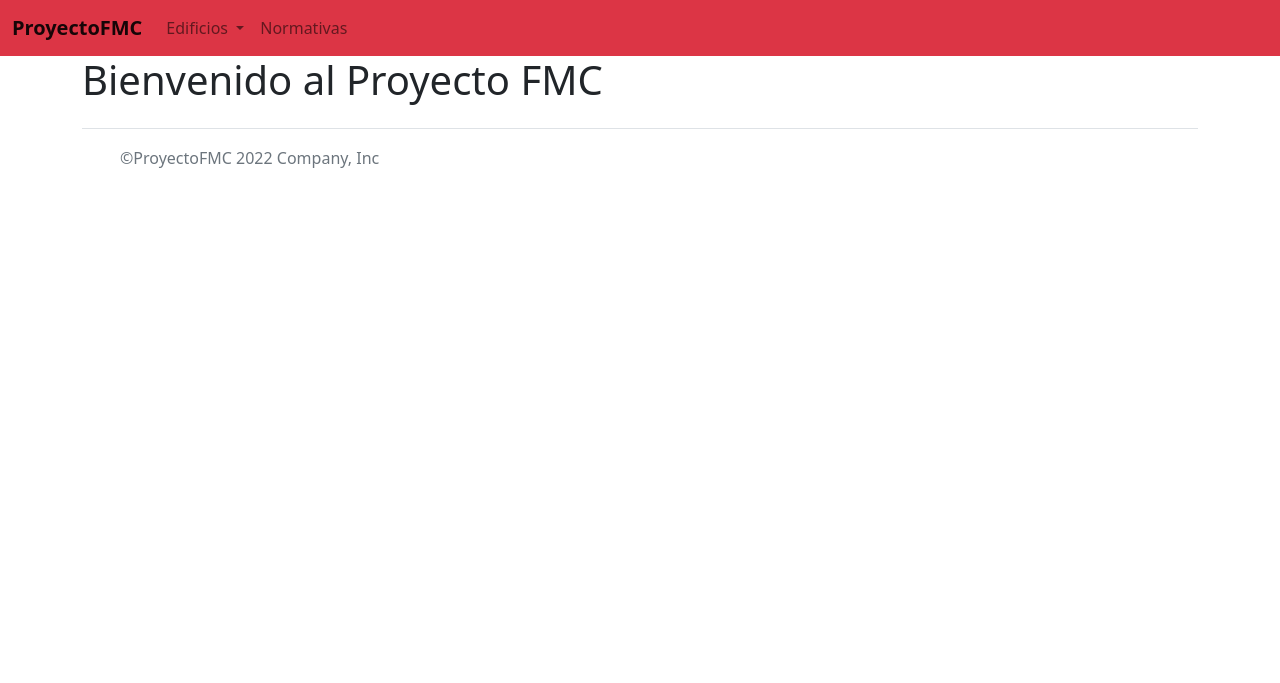
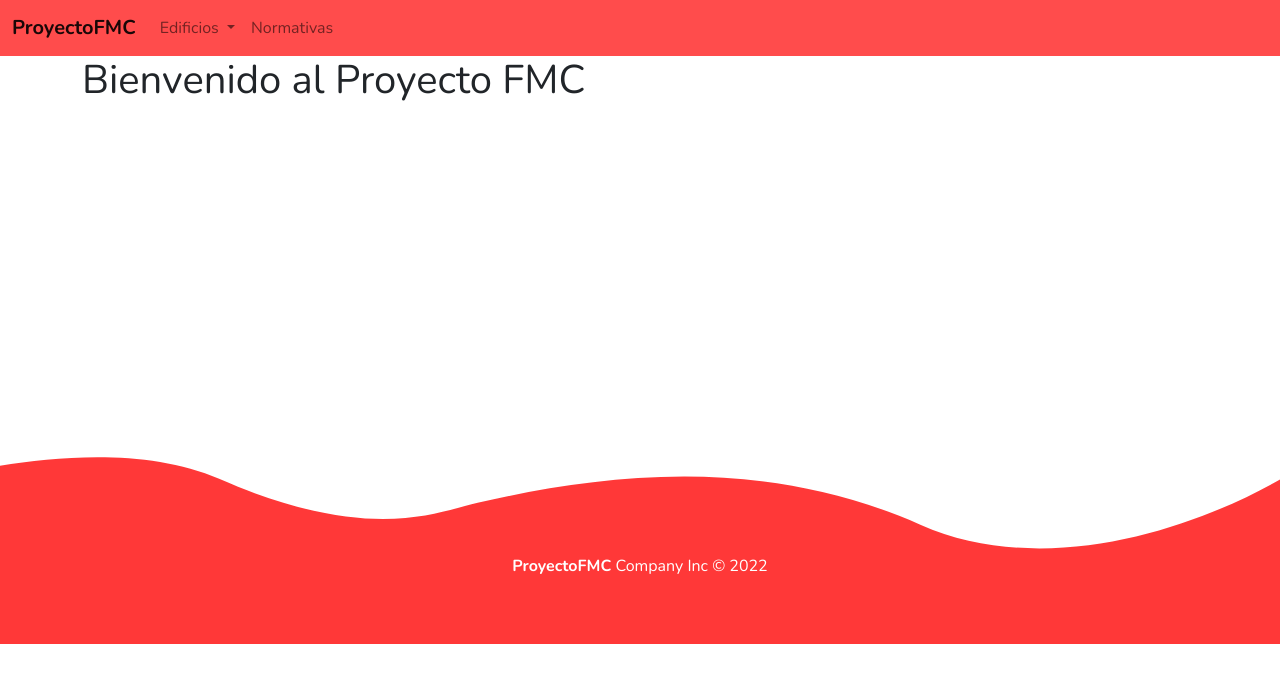
Before and after one commit to samuVillegas/proyecto-fmc, a Django app: page /company/ in a window 1280 px wide. Shown: the top 683 px of the page. Run offline with Django 4.2, Linux system fonts and the light colour scheme.

Commit message:
Diseno footer

```diff
--- a/apps/company/static/styles/index.css
+++ b/apps/company/static/styles/index.css
@@ -0,0 +1,38 @@
+@import url('https://fonts.googleapis.com/css2?family=Nunito:ital,wght@0,200;0,300;0,400;0,600;0,700;0,800;0,900;1,200;1,300;1,400;1,600;1,700;1,800;1,900&display=swap');
+
+
+*{
+    margin: 0;
+    padding: 0;
+    box-sizing: border-box;
+    font-family: 'Nunito', sans-serif;
+    text-decoration: none;
+}
+
+/*FOOTER*/
+
+footer{
+    width: 100%;
+    padding: 50px 0px;
+    background-image: url('../img/background-footer.svg');
+    background-size: cover;
+    margin-top: 350px;
+}
+
+.box__copyright{
+    max-width: 1200px;
+    margin: auto;
+    text-align: center;
+    padding: 0px 40px;
+}
+
+.box__copyright p{
+    margin-top: 50px;
+    color: white;
+}
+
+.box__copyright hr{
+    border: none;
+    height: 1px;
+    background-color: white;
+}
--- a/apps/company/templates/containers/base.html
+++ b/apps/company/templates/containers/base.html
@@ -11,11 +11,12 @@
     <link rel="stylesheet" href="{% static 'styles/index.css' %}">
     <link rel="stylesheet" href="{% static 'styles/add_building.css' %}">
     <link rel="stylesheet" href="{% static 'styles/building_information.css' %}">
+    <link rel="stylesheet" href="{% static 'styles/index.css' %}">
     <link rel="icon" href="{% static 'img/logo.png' %}">
     <title>ProyectoFMC</title>
 </head>
 <body>
-    <nav class="navbar navbar-expand-lg navbar-light bg-danger">
+    <nav class="navbar navbar-expand-lg navbar-light" style="background: #FF0000B3;">
         <div class="container-fluid">
           <a class="navbar-brand fw-bold " href="http://127.0.0.1:8000/company/">ProyectoFMC</a>
           <button class="navbar-toggler" type="button" data-bs-toggle="collapse" data-bs-target="#navbarNavDropdown" aria-controls="navbarNavDropdown" aria-expanded="false" aria-label="Toggle navigation">
@@ -42,21 +43,11 @@
       </nav>
       {% block body %}
       {% endblock %}
-      <div class="container">
-        <footer class="d-flex flex-wrap justify-content-between align-items-center py-3 my-4 border-top">
-          <div class="col-md-4 d-flex align-items-center">
-            <a href="/" class="mb-3 me-2 mb-md-0 text-muted text-decoration-none lh-1">
-              <svg class="bi" width="30" height="24"><use xlink:href="#bootstrap"></use></svg>
-            </a>
-            <span class="text-muted">©ProyectoFMC 2022 Company, Inc</span>
-          </div>
-          <ul class="nav col-md-4 justify-content-end list-unstyled d-flex">
-            <li class="ms-3"><a class="text-muted" href="#"><svg class="bi" width="24" height="24"><use xlink:href="#twitter"></use></svg></a></li>
-            <li class="ms-3"><a class="text-muted" href="#"><svg class="bi" width="24" height="24"><use xlink:href="#instagram"></use></svg></a></li>
-            <li class="ms-3"><a class="text-muted" href="#"><svg class="bi" width="24" height="24"><use xlink:href="#facebook"></use></svg></a></li>
-          </ul>
-        </footer>
-      </div>
+      <footer>
+        <div class="box__copyright">
+            <p><b>ProyectoFMC</b> Company Inc © 2022</p>
+        </div>
+      </footer>
       <!-- JavaScript Bundle with Popper -->
       <script src="https://cdn.jsdelivr.net/npm/bootstrap@5.1.3/dist/js/bootstrap.bundle.min.js" integrity="sha384-ka7Sk0Gln4gmtz2MlQnikT1wXgYsOg+OMhuP+IlRH9sENBO0LRn5q+8nbTov4+1p" crossorigin="anonymous"></script>
       <script src="{% static 'scripts/add_building.js' %}"></script>
```
Also changed, not shown: apps/company/static/img/background-footer.svg (added).
